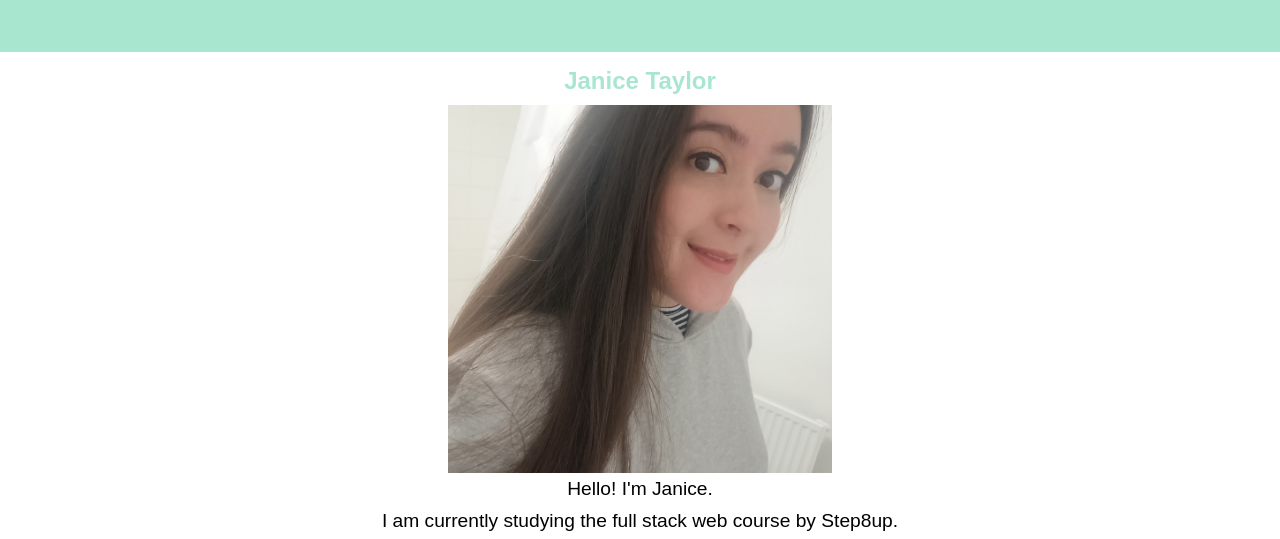
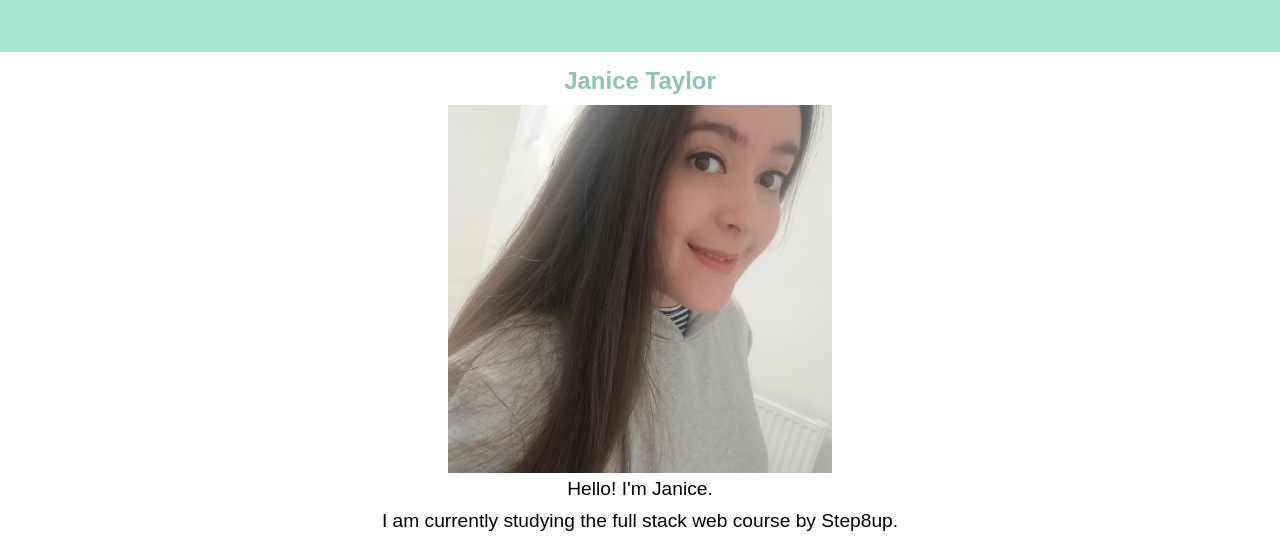
Before and after one commit to smallFledging/first_portfolio_bootstrap, a plain HTML site: page index.htm in a window 1280 px wide. Shown: the part 113-652 px from the top of the page. Drawn offline with Linux system fonts and the light colour scheme.

Commit message:
slightly darkened h1 color

```diff
--- a/assets/css/style.css
+++ b/assets/css/style.css
@@ -67,7 +67,7 @@ a {
 }
 
 h1 {
-    color: #a8e6cf;
+    color: #8ec4b0;
     margin-top: 180px;
     margin-bottom: 10px;
 }
```
